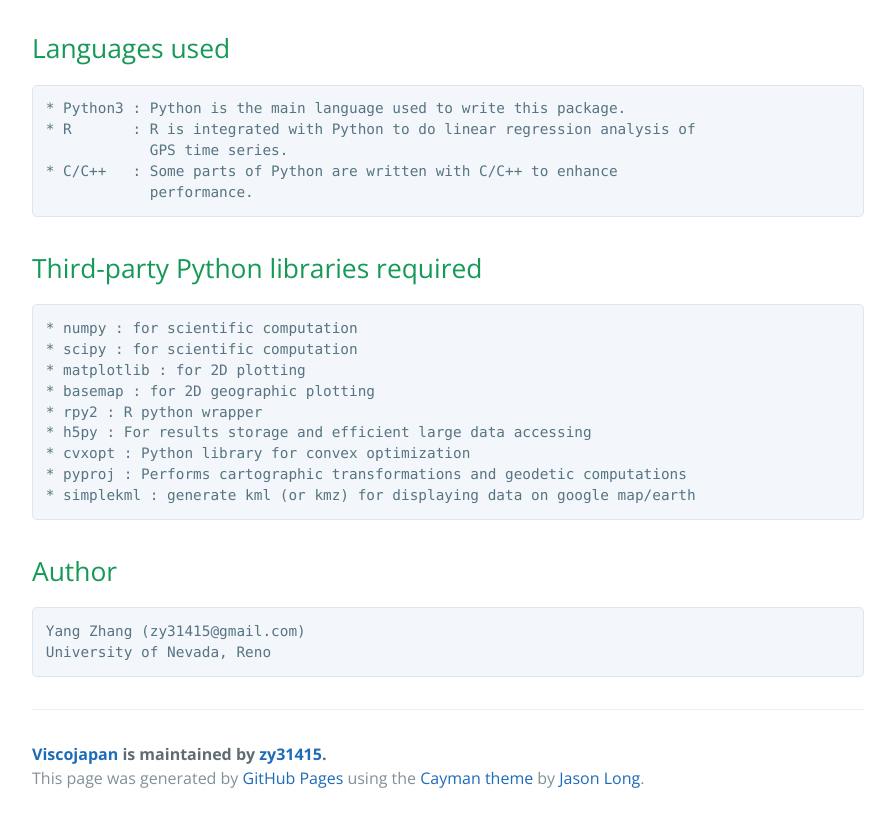
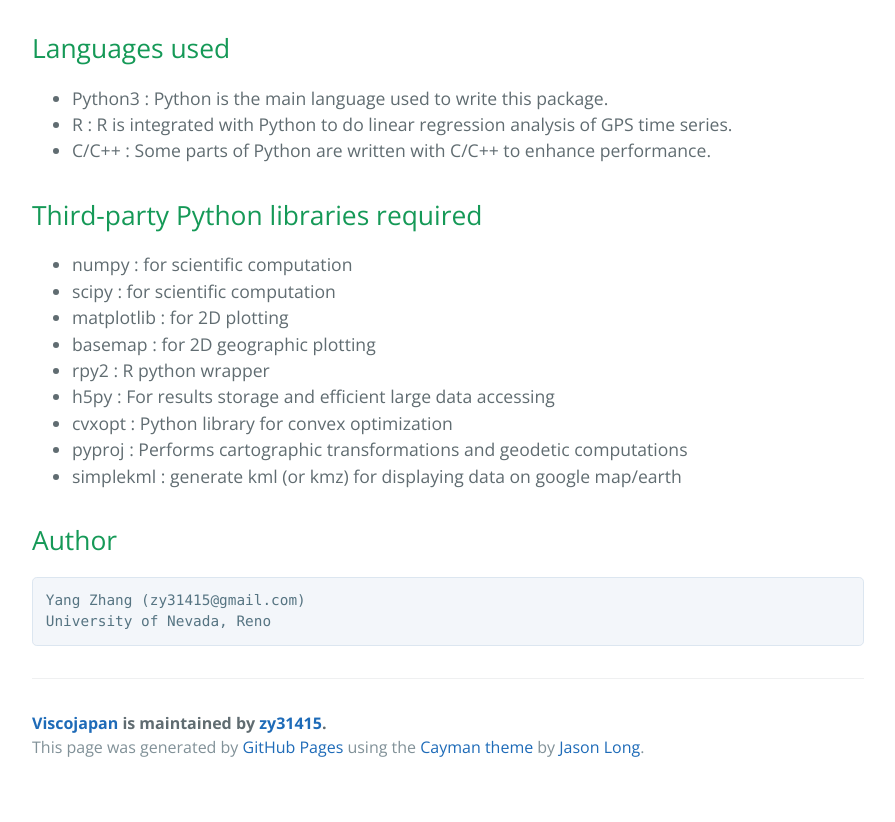
Before and after one commit to zy31415/viscojapan, a plain HTML site: page index.html in a window 1280 px wide. Shown: the part 817-1639 px from the top of the page, without its empty margins (192-1087 px from the left). After the commit the page ends 1608 px from the top, so only its background shows below. Drawn offline with nearby package versions, Linux system fonts and the light colour scheme.

```diff
--- a/index.html
+++ b/index.html
@@ -41,26 +41,28 @@ parameters and the rheological parameters of the Earth.
 <h2>
 <a id="languages-used" class="anchor" href="#languages-used" aria-hidden="true"><span class="octicon octicon-link"></span></a>Languages used</h2>
 
-<pre><code>* Python3 : Python is the main language used to write this package.
-* R       : R is integrated with Python to do linear regression analysis of
-            GPS time series.
-* C/C++   : Some parts of Python are written with C/C++ to enhance
-            performance.
-</code></pre>
+<ul>
+<li>  Python3 : Python is the main language used to write this package.</li>
+<li>  R         : R is integrated with Python to do linear regression analysis of
+            GPS time series.</li>
+<li>  C/C++   : Some parts of Python are written with C/C++ to enhance
+            performance.</li>
+</ul>
 
 <h2>
 <a id="third-party-python-libraries-required" class="anchor" href="#third-party-python-libraries-required" aria-hidden="true"><span class="octicon octicon-link"></span></a>Third-party Python libraries required</h2>
 
-<pre><code>* numpy : for scientific computation
-* scipy : for scientific computation
-* matplotlib : for 2D plotting
-* basemap : for 2D geographic plotting
-* rpy2 : R python wrapper
-* h5py : For results storage and efficient large data accessing
-* cvxopt : Python library for convex optimization
-* pyproj : Performs cartographic transformations and geodetic computations
-* simplekml : generate kml (or kmz) for displaying data on google map/earth
-</code></pre>
+<ul>
+<li>  numpy : for scientific computation</li>
+<li>  scipy : for scientific computation</li>
+<li>  matplotlib : for 2D plotting</li>
+<li>  basemap : for 2D geographic plotting</li>
+<li>  rpy2 : R python wrapper</li>
+<li>  h5py : For results storage and efficient large data accessing</li>
+<li>  cvxopt : Python library for convex optimization</li>
+<li>  pyproj : Performs cartographic transformations and geodetic computations</li>
+<li>  simplekml : generate kml (or kmz) for displaying data on google map/earth</li>
+</ul>
 
 <h2>
 <a id="author" class="anchor" href="#author" aria-hidden="true"><span class="octicon octicon-link"></span></a>Author</h2>
```
Also changed, not shown: params.json (+1 -1 lines).
